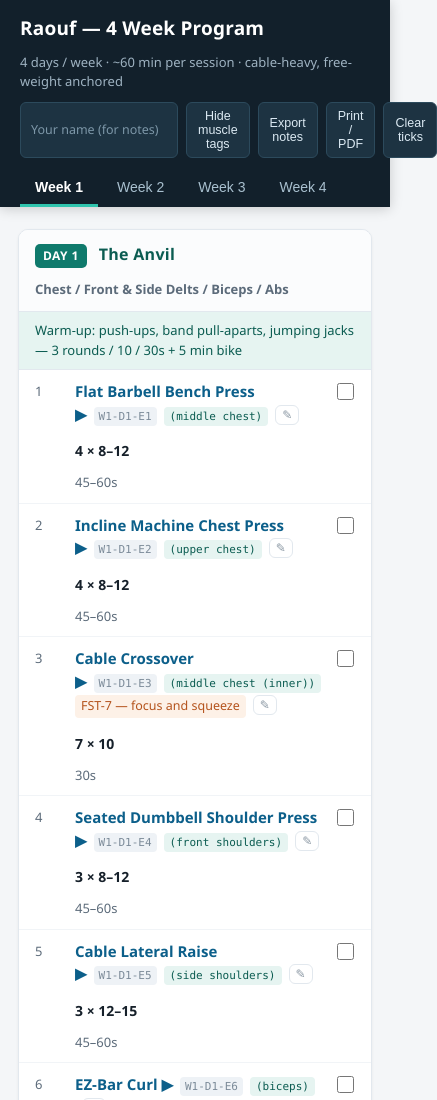
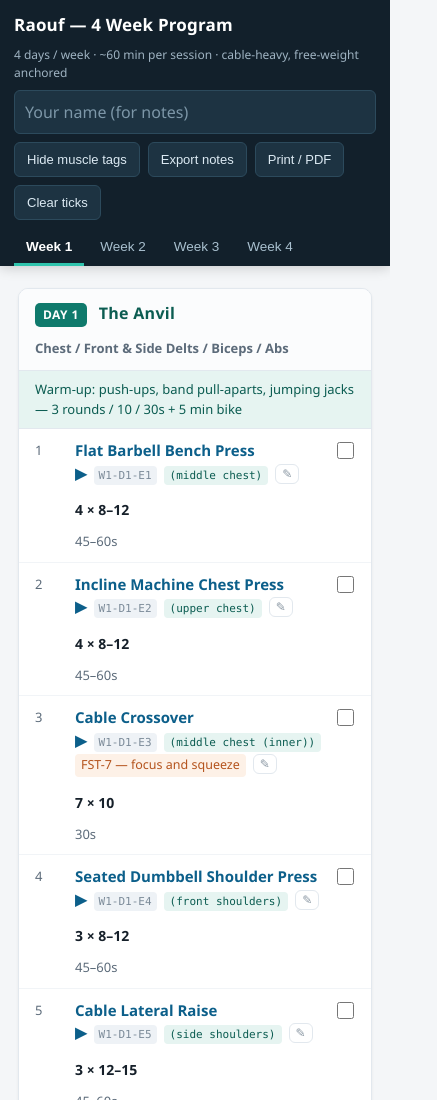
Before and after one commit to ARa2of/ARa2of.github.io, a website: page raouf-4-week-program.html in a window 390 px wide. Shown: the top 1100 px of the page, 437 px wide, since content can reach past the window. Drawn offline with Linux system fonts and the light colour scheme.

Commit message:
Fix mobile toolbar overflow and header layout

```diff
--- a/raouf-4-week-program.html
+++ b/raouf-4-week-program.html
@@ -126,6 +126,19 @@
     .row{grid-template-columns:30px 1fr 22px; grid-template-areas:"i e k" ". s ." ". r ."}
     .idx{grid-area:i} .ex{grid-area:e} .keep{grid-area:k}
     .sets{grid-area:s; padding-top:5px} .rest{grid-area:r; padding-top:2px}
+
+    /* Header + toolbar: let everything wrap so buttons never overflow */
+    header.top{position:static; padding:12px 14px 0}
+    .titlebar{gap:8px 10px}
+    h1{font-size:17px}
+    .sub{font-size:12px}
+    .tools{margin-left:0; width:100%; flex-wrap:wrap; gap:8px}
+    .tools button{flex:0 0 auto; padding:9px 12px; font-size:13px}
+    /* Full-width name box, larger text so iOS doesn't zoom on focus */
+    .whoami{flex:1 1 100%; width:auto; min-width:0; padding:10px; font-size:16px}
+    /* Tabs can scroll sideways instead of squashing */
+    nav.tabs{margin-top:10px; overflow-x:auto; flex-wrap:nowrap; -webkit-overflow-scrolling:touch}
+    nav.tabs button{padding:9px 12px; font-size:13.5px; white-space:nowrap}
   }
   @media print{
     header.top{position:static; background:#fff; color:#000; box-shadow:none; padding:0 0 8px}
```
